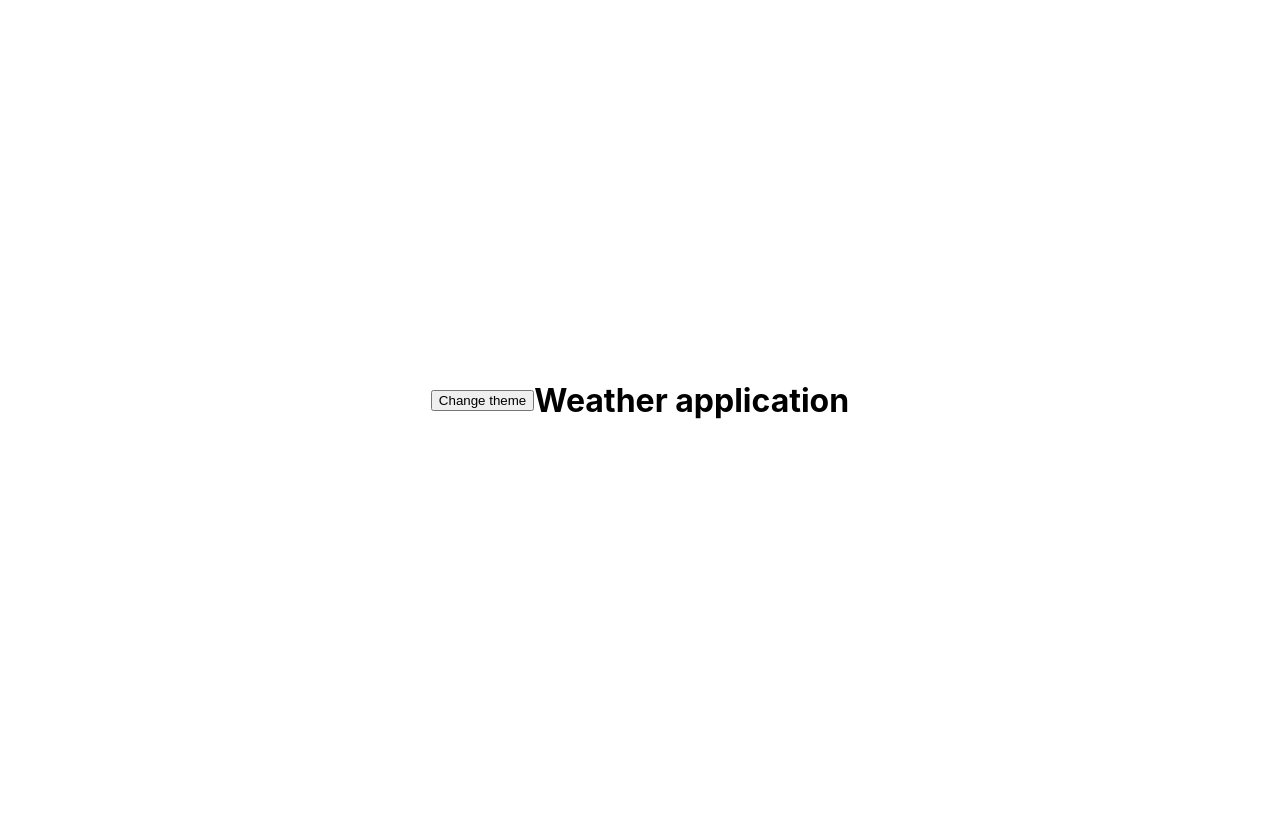
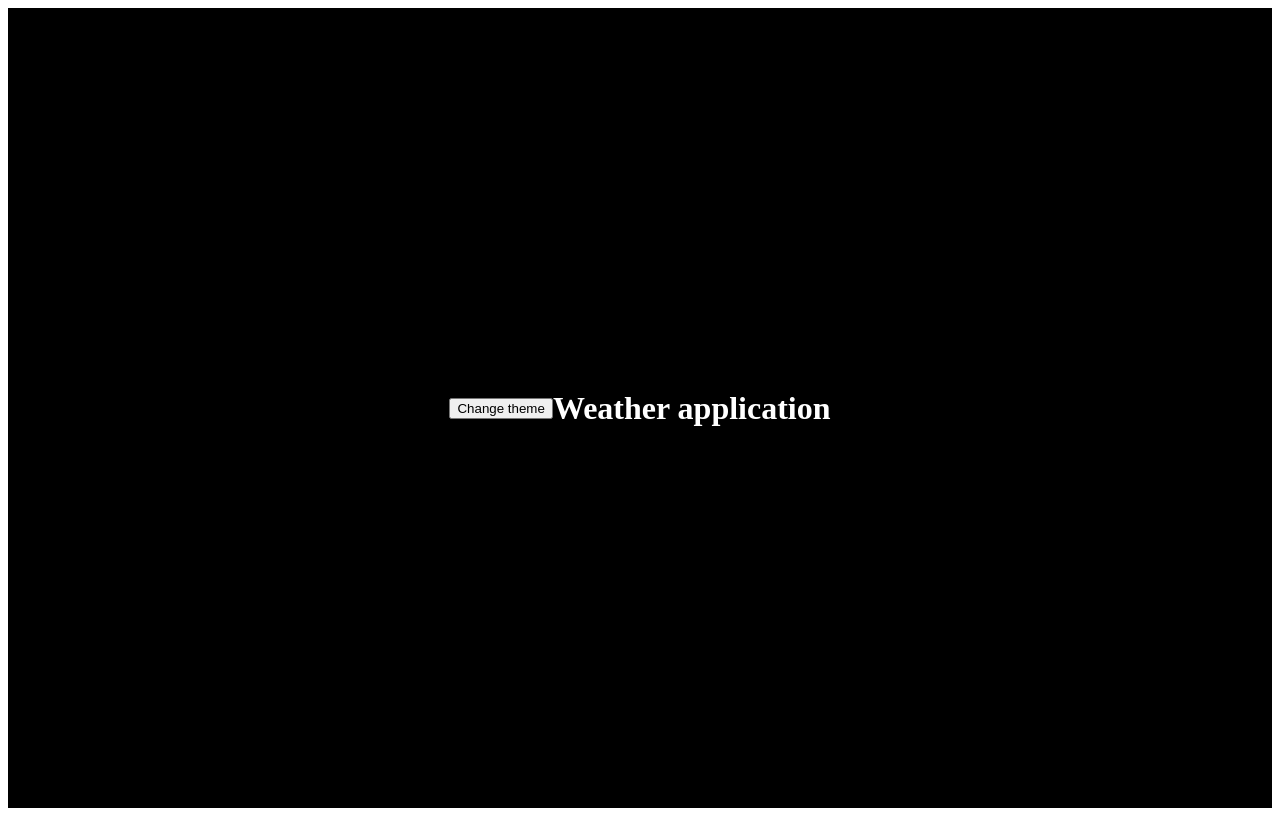
Before and after one commit to egoryaynov/weather-app, a React (Create React App) app: page / in a window 1280 px wide. Built offline with nearby package versions, Linux system fonts and the light colour scheme.

Commit message:
add theme switcher (with LocalStorage save)

```diff
--- a/src/App.js
+++ b/src/App.js
@@ -1,15 +1,17 @@
 import React from 'react';
 import './App.scss';
 import Header from "./components/Header/Header";
+import Preloader from "./components/common/Preloader";
 
-// В таком случае темная тема рендерится без мерцания
+//В таком случае темная тема рендерится без мерцания
 //import './scss/theme-dark.scss';
 
-function App({theme, setTheme}) {
-    // Мерцание происходит из за динамического импорта,
-    // нужно сделать чтобы компонента изначально рендереилась со стилями
-    if (theme === "dark") import("./scss/theme-dark.scss");
-    if (theme === "light") import("./scss/theme-light.scss");
+function App({theme, setTheme, importTheme}) {
+    const [isLoading, setIsLoading] = React.useState(true);
+
+    React.useEffect(() => {
+        importTheme().then(() => setIsLoading(false));
+    })
 
     const onChangeTheme = () => {
         if (theme === "light") setTheme("dark");
@@ -17,6 +19,8 @@ function App({theme, setTheme}) {
 
         document.location.reload();
     }
+
+    if (isLoading) return <Preloader/>
 
     return (
         <div className="app">
--- /dev/null
+++ b/src/components/common/Preloader/index.jsx
@@ -0,0 +1,11 @@
+import React from 'react';
+
+const Preloader = () => {
+    return (
+        <div>
+
+        </div>
+    );
+};
+
+export default Preloader;
--- a/src/index.js
+++ b/src/index.js
@@ -1,12 +1,16 @@
 import React from 'react';
 import ReactDOM from 'react-dom';
-import './index.scss';
 import App from './App';
 import themeLocalStorage from "./localStorage/themeLocalStorage";
 
+const importTheme = async () => {
+    if (themeLocalStorage.getTheme() === "light") return import("./scss/theme-light.scss");
+    if (themeLocalStorage.getTheme() === "dark") return import("./scss/theme-dark.scss");
+}
+
 ReactDOM.render(
     <React.StrictMode>
-        <App theme={themeLocalStorage.getTheme()} setTheme={themeLocalStorage.setTheme}/>
+        <App theme={themeLocalStorage.getTheme()} importTheme={importTheme} setTheme={themeLocalStorage.setTheme}/>
     </React.StrictMode>,
     document.getElementById('root')
 );
--- /dev/null
+++ b/src/scss/_variables-dark.scss
@@ -0,0 +1,2 @@
+$heading-color: #000;
+$background-color: #fff;
--- /dev/null
+++ b/src/scss/_variables-light.scss
@@ -0,0 +1,2 @@
+$heading-color: #fff;
+$background-color: #000;
--- a/src/scss/_variables.scss
+++ /dev/null
@@ -1,5 +0,0 @@
-$heading-color--light: #000;
-$background-color--light: #fff;
-
-$heading-color--dark: #fff;
-$background-color--dark: #000;
--- a/src/scss/theme-dark.scss
+++ b/src/scss/theme-dark.scss
@@ -1,7 +1,7 @@
 @import "./components/Header/Header";
-@import "_variables.scss";
+@import "variables-dark";
 
 header {
-  background-color: $background-color--dark;
-  color: $heading-color--dark;
+  background-color: $background-color;
+  color: $heading-color;
 }
--- a/src/scss/theme-light.scss
+++ b/src/scss/theme-light.scss
@@ -1,7 +1,7 @@
 @import "./components/Header/Header";
-@import "_variables.scss";
+@import "variables-light";
 
 header {
-  background-color: $background-color--light;
-  color: $heading-color--light;
+  background-color: $background-color;
+  color: $heading-color;
 }
```
